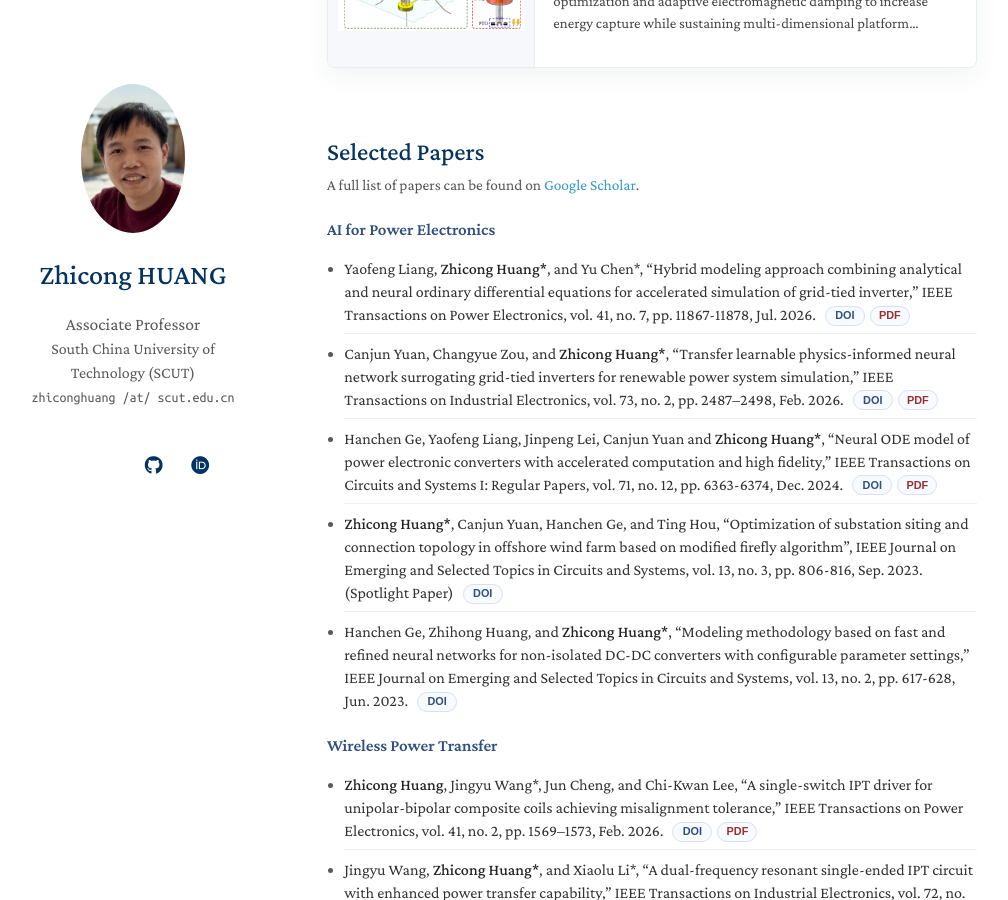
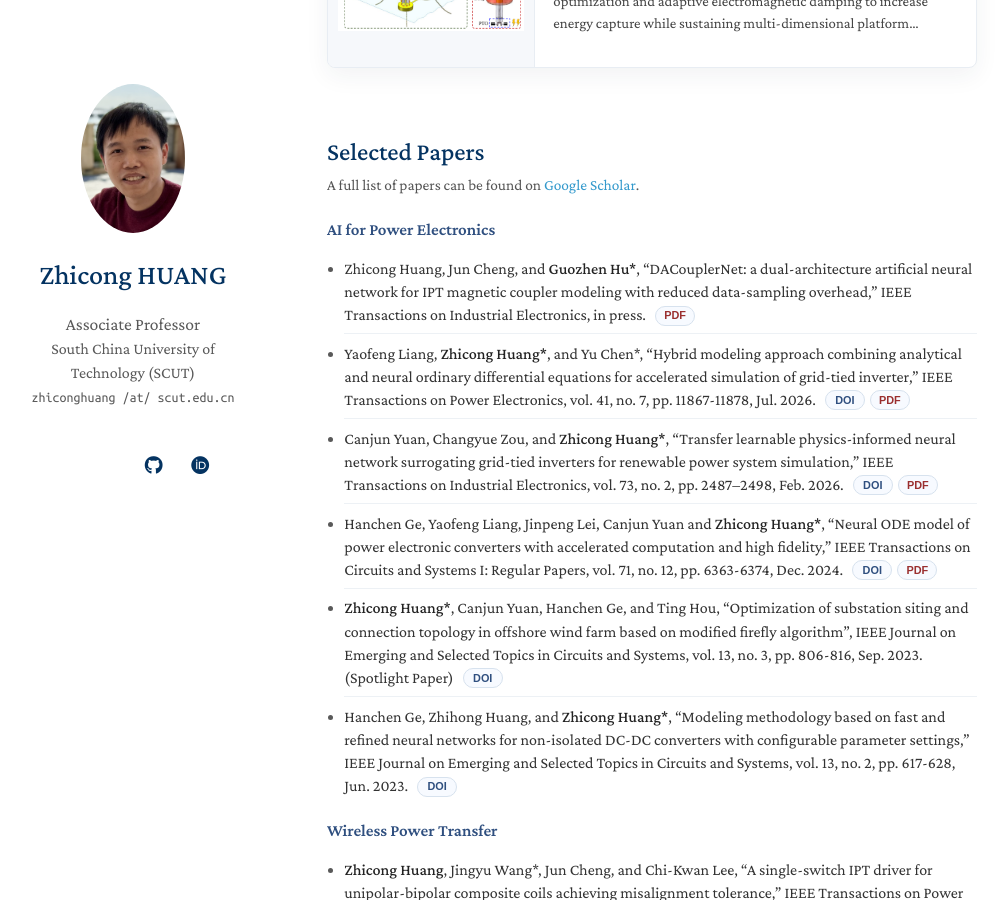
Before and after one commit to forwardhuang/forwardhuang.github.io, a Jekyll site: the page built from index.md, in a window 1280 px wide and 900 px high, scrolled down 1651 px. Shown: the whole window, without its empty margins (143-1151 px from the left). Built offline with Jekyll 4.4.1, drawn with Linux system fonts in a browser that asks for light colours; a style sheet for code colours, icons or effects is not loaded; our own code applies the rules of GitHub Pages for plain Markdown files.

Commit message:
Add DACouplerNet in-press paper

```diff
--- a/_data/publications.yml
+++ b/_data/publications.yml
@@ -1,4 +1,11 @@
 main:
+  - title: "DACouplerNet: a dual-architecture artificial neural network for IPT magnetic coupler modeling with reduced data-sampling overhead"
+    category: "AI for Power Electronics"
+    conference: "IEEE Transactions on Industrial Electronics"
+    year_status: "2026"
+    citation: >-
+      Zhicong Huang, Jun Cheng, and <strong>Guozhen Hu*</strong>, “DACouplerNet: a dual-architecture artificial neural network for IPT magnetic coupler modeling with reduced data-sampling overhead,” IEEE Transactions on Industrial Electronics, in press.
+    code: "./assets/files/2026-Huang-DACouplerNet-TIE.pdf"
   - title: "Hybrid modeling approach combining analytical and neural ordinary differential equations for accelerated simulation of grid-tied inverter"
     category: "AI for Power Electronics"
     conference: "IEEE Transactions on Power Electronics"
```
Also changed, not shown: 1 other file.
